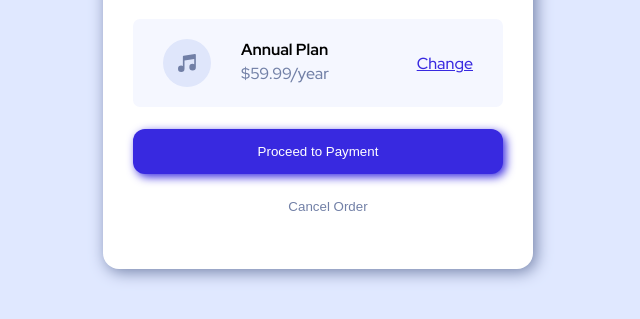
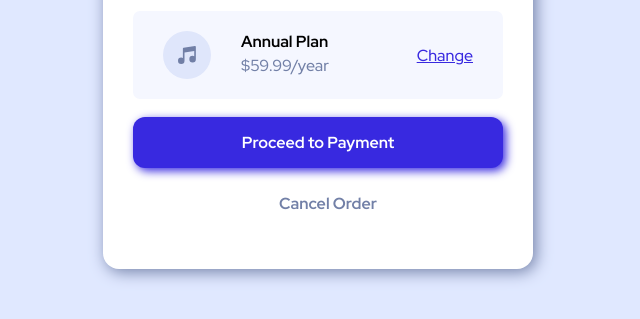
Before and after one commit to i-am-riya/Order-Summery-Card, a plain HTML site: page index.html in a window 1280 px wide. Shown: the part 451-770 px from the top of the page, without its empty margins (322-962 px from the left). Drawn offline with Linux system fonts and the light colour scheme.

Commit message:
Update styles.css

```diff
--- a/styles.css
+++ b/styles.css
@@ -143,7 +143,7 @@ main {
     border: 2px var(--natural-darkBlue);
     filter: drop-shadow(0.2rem 0.2rem 0.3rem var(--primary-brightBlue));}
 
-.proceed > h2{
+.proceed > p{
     font-family: 'Red Hat Display', sans-serif;    font-size: 16px;
     font-weight: 700;
 }
@@ -158,7 +158,7 @@ main {
     background-color: var(--primary-white);
 }
 
-.cancel > h2{
+.cancel > p{
     font-family: 'Red Hat Display', sans-serif;    font-size: 16px;
     font-weight: 700;
 }
```
